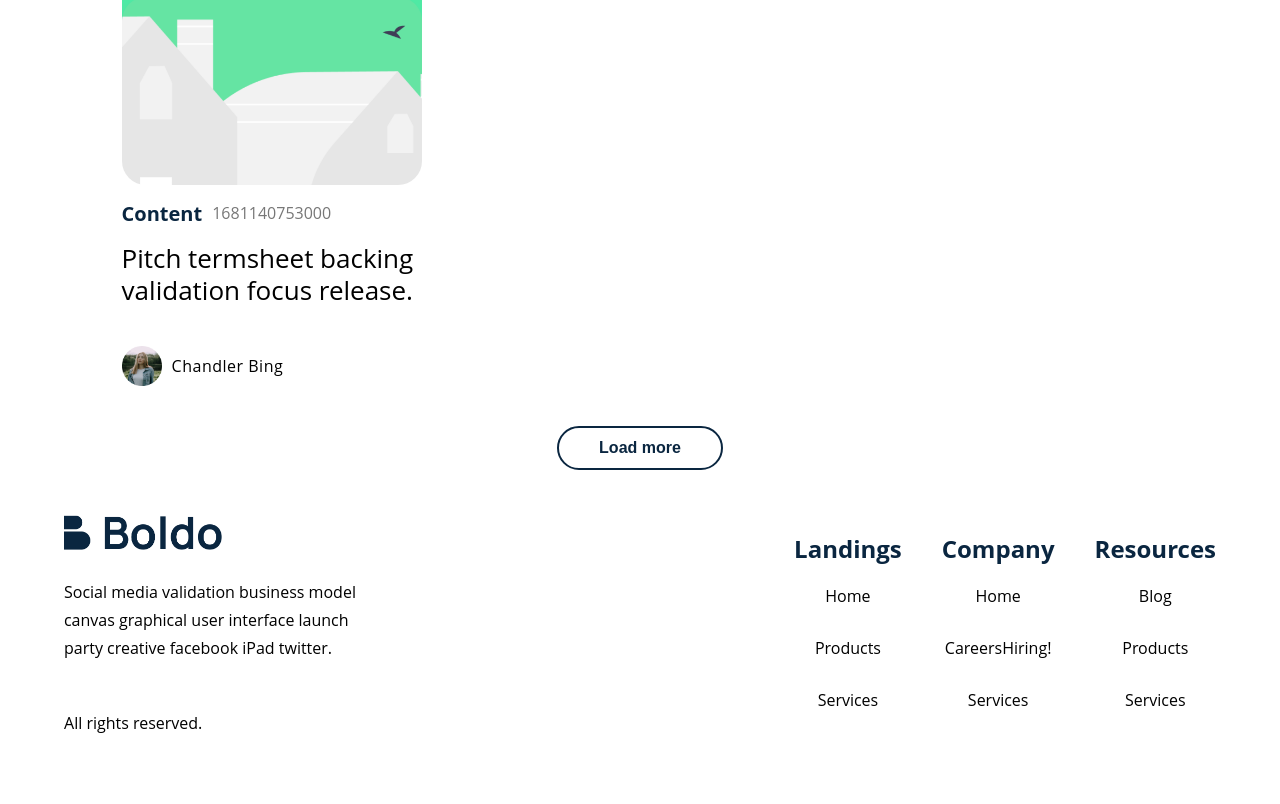
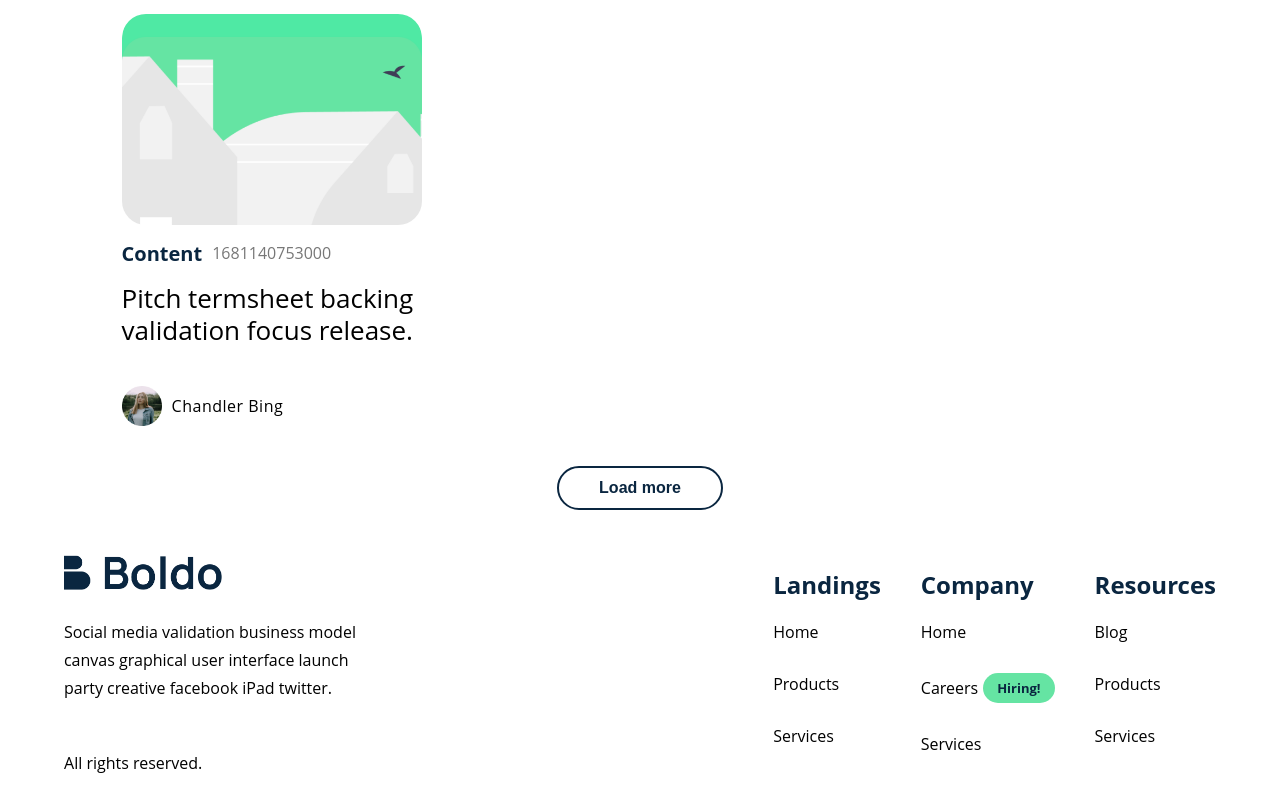
Before and after one commit to Maksim-Attsetski/test-scand, a React (Create React App) app: page / in a window 1280 px wide. Shown: the part 1443-2247 px from the top of the page. Before the commit the page ends 2177 px from the top, so only its background shows below. Built offline with nearby package versions, Linux system fonts and the light colour scheme.

Commit message:
refactor footer

```diff
--- a/src/pages/Home.tsx
+++ b/src/pages/Home.tsx
@@ -8,9 +8,9 @@ const Home: FC = () => {
     <div className='container'>
       <Gap y={20} />
       <Heading title='Thoughts and words' subTitle='Blog' />
-      <Gap y={40} />
+      <Gap y={50} />
       <hr />
-      <Gap y={20} />
+      <Gap y={50} />
       <div className='mini-container'>
         <h1>Latest news</h1>
         <Gap y={20} />
--- a/src/widgets/App/Footer/Footer.module.scss
+++ b/src/widgets/App/Footer/Footer.module.scss
@@ -1,3 +1,4 @@
+@import 'shared/all.scss';
 
 .info {
   width: clamp(300px, 20vw, 25vw);
@@ -9,5 +10,19 @@
 .title {
   font-weight: bold;
   font-size: calc(2vmin + 8px);
-  text-align: center;
 }
+
+.link {
+  display: flex;
+  align-items: center;
+  gap: 5px;
+  .message {
+    font-weight: 700;
+    font-size: 13px;
+    line-height: 28px;
+    color: $darkText;
+    background: $green;
+    border-radius: 120px;
+    padding: 1px 14px;
+  }
+}
--- a/src/widgets/App/Footer/index.tsx
+++ b/src/widgets/App/Footer/index.tsx
@@ -47,15 +47,15 @@ const Footer: FC = () => {
           <Gap y={50} />
           <div>All rights reserved.</div>
         </div>
-        <Flex gap='40px' className={s.links}>
+        <Flex gap='40px' align='flex-start' className={s.links}>
           {links.map(({ title, routes }) => (
             <div key={title}>
               <h4 className={s.title}>{title}</h4>
               <Gap y={20} />
-              <Flex col justify='center' gap='30px'>
+              <Flex col justify='flex-end' align='flex-start' gap='30px'>
                 {routes.map(({ text, to, message }) => (
-                  <Link to={to} key={to}>
-                    {text}
+                  <Link className={s.link} to={to} key={to}>
+                    <span>{text}</span>
                     {message && <span className={s.message}>{message}</span>}
                   </Link>
                 ))}
@@ -64,6 +64,7 @@ const Footer: FC = () => {
           ))}
         </Flex>
       </Flex>
+      <Gap y={30} />
     </footer>
   );
 };
```
